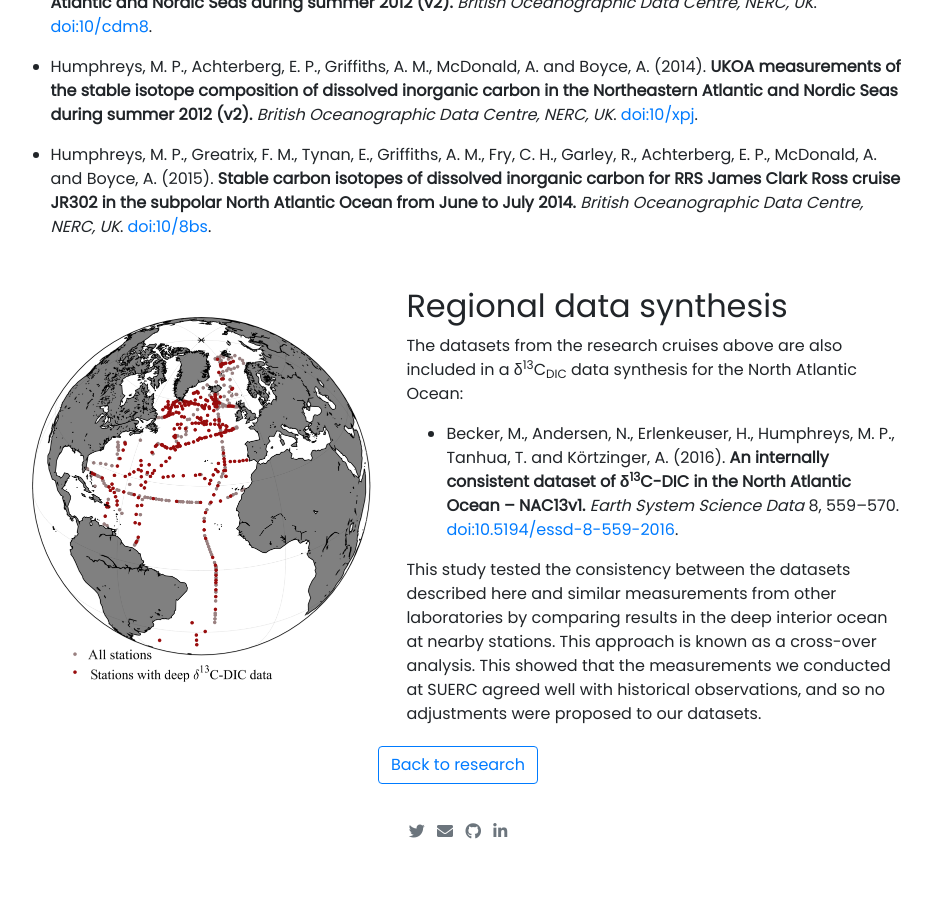
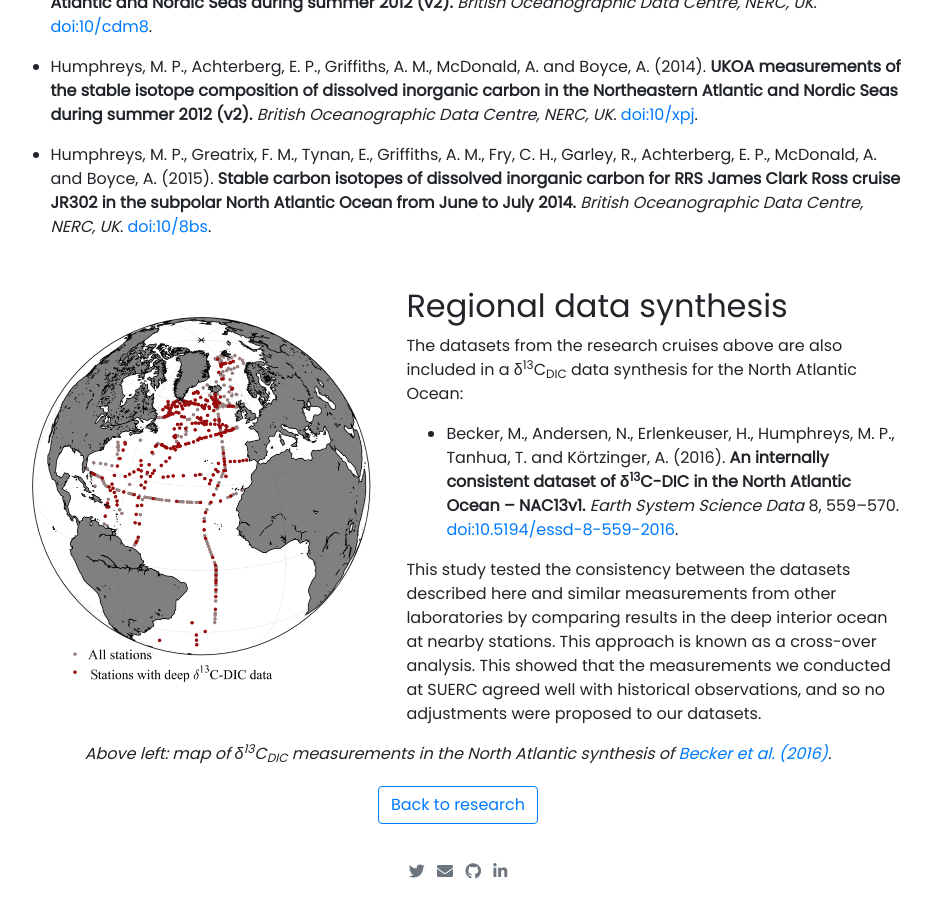
Before and after one commit to mvdh7/mvdh7.github.io, a Jekyll site: the page built from _projects/450-isotopes.md, in a window 1280 px wide and 900 px high, scrolled down 1495 px. Shown: the whole window, without its empty margins (182-1114 px from the left). Built offline with Jekyll 4.4.1, drawn with Linux system fonts in a browser that asks for light colours; nearby versions of some CDN libraries; comment, search, counter and statistics services are not loaded; before the commit the page ends 2355 px from its top, so only the background shows below that.

Commit message:
Add image source

```diff
--- a/_projects/450-isotopes.md
+++ b/_projects/450-isotopes.md
@@ -59,6 +59,8 @@
 
 </div>
 
+<p class="text-center"><em>Above left: map of δ<sup>13</sup>C<sub>DIC</sub> measurements in the North Atlantic synthesis of <a href="http://doi.org/10.5194/essd-8-559-2016">Becker et al. (2016)</a>.</em></p>
+
 <p class="text-center">
 {% include button.html link="/research" text="Back to research" %}
 </p>
```
